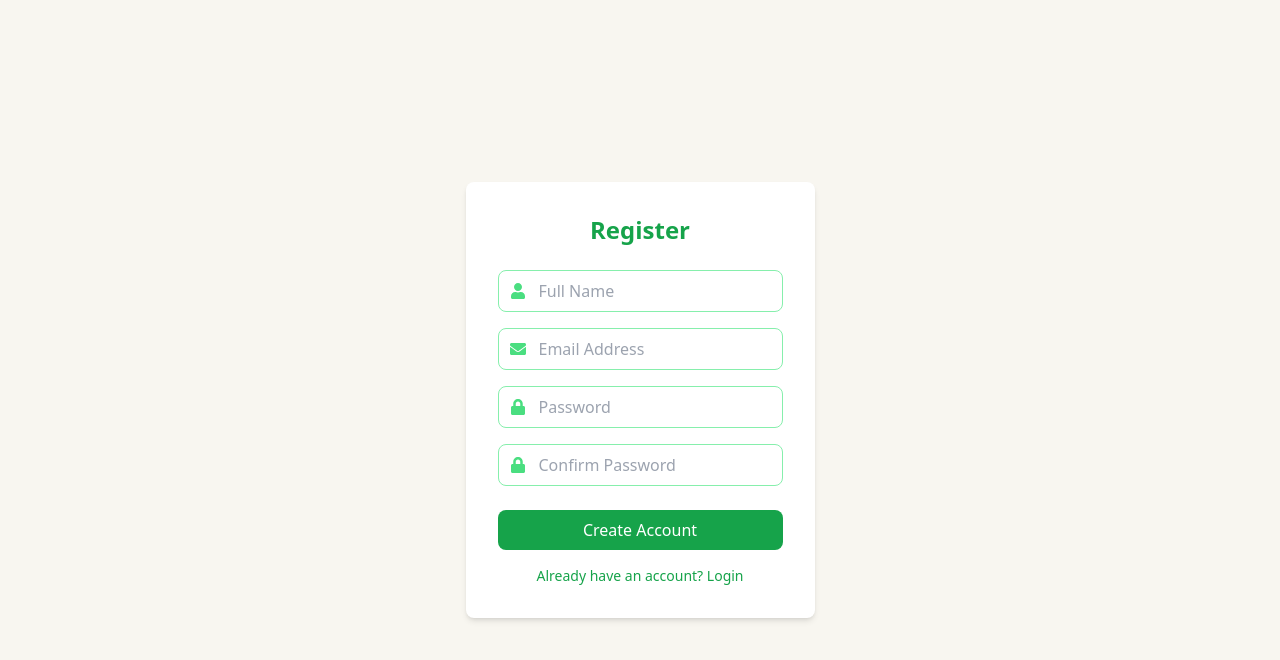
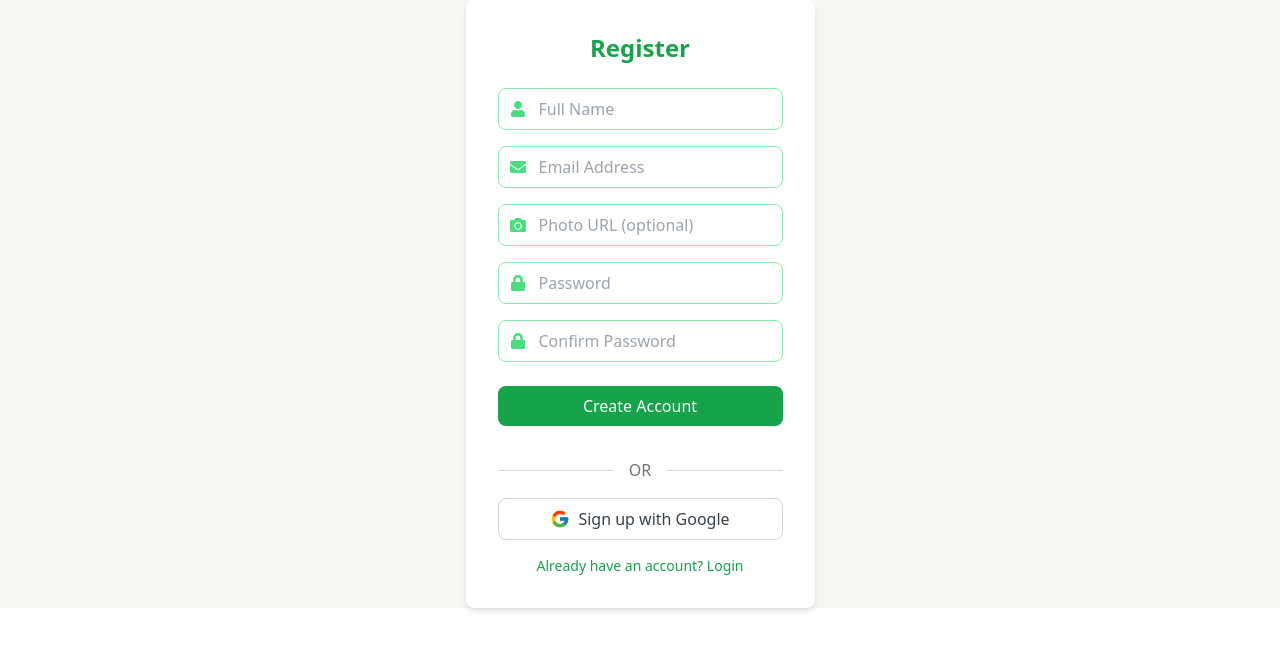
Before and after one commit to choyon001/ecobossy, a React (Vite) app: page /auth/register in a window 1280 px wide. Shown: the top 660 px of the page. Built offline with nearby package versions, Linux system fonts and the light colour scheme; a web font is replaced by a local one.

Commit message:
registration form functionality has been updated

```diff
--- a/package.json
+++ b/package.json
@@ -12,6 +12,7 @@
   "dependencies": {
     "animate.css": "^4.1.1",
     "aos": "^2.3.4",
+    "firebase": "^11.10.0",
     "localforage": "^1.10.0",
     "match-sorter": "^8.0.3",
     "react": "^19.1.0",
@@ -19,6 +20,7 @@
     "react-icons": "^5.5.0",
     "react-router-dom": "^7.6.3",
     "react-simple-image-slider": "^2.4.1",
+    "react-toastify": "^11.0.5",
     "sort-by": "^1.2.0"
   },
   "devDependencies": {
--- a/src/components/Register.jsx
+++ b/src/components/Register.jsx
@@ -1,14 +1,158 @@
-import { FaUser, FaEnvelope, FaLock } from "react-icons/fa";
-import { Link } from "react-router-dom";
+import { useContext, useState } from "react";
+import { FaUser, FaEnvelope, FaLock, FaCamera } from "react-icons/fa";
+import { FcGoogle } from "react-icons/fc";
+import { Link, useNavigate } from "react-router-dom";
+import { Bounce, toast } from "react-toastify";
+import { Authcontext } from "../provider/AuthProvider";
 
 const Register = () => {
+  const { createNewUser, setUser, updateUserInfo, signInWithGoogle } =
+    useContext(Authcontext);
+  const [passwordError, setPasswordError] = useState("");
+  const navigate = useNavigate();
+
+  const validatePassword = (password) => {
+    let isValid = true;
+    let errorMessage = "";
+
+    if (password.length < 6) {
+      isValid = false;
+      errorMessage = "Password must be at least 6 characters long.";
+    } else if (!/[A-Z]/.test(password)) {
+      isValid = false;
+      errorMessage = "Password must contain at least one uppercase letter.";
+    } else if (!/[a-z]/.test(password)) {
+      isValid = false;
+      errorMessage = "Password must contain at least one lowercase letter.";
+    }
+
+    setPasswordError(errorMessage);
+    return isValid;
+  };
+
+  const handleGoogleSignIn = () => {
+    signInWithGoogle()
+      .then((result) => {
+        const user = result.user;
+        setUser(user);
+        navigate("/");
+        toast.success("Google authentication successful!", {
+          position: "top-center",
+          autoClose: 3000,
+          hideProgressBar: false,
+          closeOnClick: false,
+          pauseOnHover: false,
+          draggable: true,
+          progress: undefined,
+          theme: "light",
+          transition: Bounce,
+        });
+      })
+      .catch((error) => {
+        console.error("Google authentication error:", error.message);
+        toast.error("Google authentication failed!", {
+          position: "top-center",
+          autoClose: 3000,
+          hideProgressBar: false,
+          closeOnClick: false,
+          pauseOnHover: false,
+          className: "bg-red-500 text-white",
+          draggable: true,
+          progress: undefined,
+          theme: "light",
+          transition: Bounce,
+        });
+      });
+  };
+
+  const handleRegisterUser = (event) => {
+    event.preventDefault();
+    const form = new FormData(event.target);
+    const fullName = form.get("fullName");
+    const email = form.get("email");
+    const photoURL = form.get("photoURL");
+    const password = form.get("password");
+    const confirmPassword = form.get("confirmPassword");
+
+    if (password !== confirmPassword) {
+      toast.warn("Passwords do not match!", {
+        position: "top-center",
+        autoClose: 3000,
+        hideProgressBar: false,
+        closeOnClick: false,
+        pauseOnHover: false,
+        className: "bg-red-500 text-white",
+        draggable: true,
+        progress: undefined,
+        theme: "light",
+        transition: Bounce,
+      });
+      return;
+    }
+
+    if (!validatePassword(password)) {
+      return;
+    }
+
+    createNewUser(email, password)
+      .then((result) => {
+        const user = result.user;
+        setUser(user);
+        updateUserInfo({ displayName: fullName, photoURL: photoURL })
+          .then(() => {
+            navigate("/");
+            toast.success("Registration successful!", {
+              position: "top-center",
+              autoClose: 3000,
+              hideProgressBar: false,
+              closeOnClick: false,
+              pauseOnHover: false,
+              draggable: true,
+              progress: undefined,
+              theme: "light",
+              transition: Bounce,
+            });
+          })
+          .catch((error) => {
+            console.error("Error updating user information:", error.message);
+            toast.error("Failed to update user information!", {
+              position: "top-center",
+              autoClose: 3000,
+              hideProgressBar: false,
+              closeOnClick: false,
+              pauseOnHover: false,
+              className: "bg-red-500 text-white",
+              draggable: true,
+              progress: undefined,
+              theme: "light",
+              transition: Bounce,
+            });
+          });
+      })
+      .catch((error) => {
+        console.error("Registration error:", error.message);
+        toast.error(error.message || "Registration failed!", {
+          position: "top-center",
+          autoClose: 3000,
+          hideProgressBar: false,
+          closeOnClick: false,
+          pauseOnHover: false,
+          className: "bg-red-500 text-white",
+          draggable: true,
+          progress: undefined,
+          theme: "light",
+          transition: Bounce,
+        });
+      });
+  };
+
   return (
     <div className="max-w-sm mx-auto bg-white p-8 rounded-lg shadow-md">
       <h2 className="text-2xl font-bold text-center text-green-600 mb-6">
         Register
       </h2>
 
-      <form>
+      <form onSubmit={handleRegisterUser}>
         <div className="mb-4">
           <div className="relative">
             <span className="absolute inset-y-0 left-0 flex items-center pl-3">
@@ -16,6 +160,9 @@ const Register = () => {
             </span>
             <input
               type="text"
+              required
+              autoComplete="off"
+              name="fullName"
               className="w-full pl-10 pr-3 py-2 border border-green-300 rounded-lg focus:outline-none focus:ring-2 focus:ring-green-500"
               placeholder="Full Name"
             />
@@ -29,8 +176,26 @@ const Register = () => {
             </span>
             <input
               type="email"
+              name="email"
+              required
+              autoComplete="off"
               className="w-full pl-10 pr-3 py-2 border border-green-300 rounded-lg focus:outline-none focus:ring-2 focus:ring-green-500"
               placeholder="Email Address"
+            />
+          </div>
+        </div>
+
+        <div className="mb-4">
+          <div className="relative">
+            <span className="absolute inset-y-0 left-0 flex items-center pl-3">
+              <FaCamera className="text-green-400" />
+            </span>
+            <input
+              type="url"
+              name="photoURL"
+              autoComplete="off"
+              className="w-full pl-10 pr-3 py-2 border border-green-300 rounded-lg focus:outline-none focus:ring-2 focus:ring-green-500"
+              placeholder="Photo URL (optional)"
             />
           </div>
         </div>
@@ -42,10 +207,17 @@ const Register = () => {
             </span>
             <input
               type="password"
+              name="password"
+              required
+              autoComplete="off"
               className="w-full pl-10 pr-3 py-2 border border-green-300 rounded-lg focus:outline-none focus:ring-2 focus:ring-green-500"
               placeholder="Password"
+              onChange={(e) => validatePassword(e.target.value)}
             />
           </div>
+          {passwordError && (
+            <p className="text-red-500 text-xs mt-1">{passwordError}</p>
+          )}
         </div>
 
         <div className="mb-6">
@@ -55,6 +227,9 @@ const Register = () => {
             </span>
             <input
               type="password"
+              name="confirmPassword"
+              required
+              autoComplete="off"
               className="w-full pl-10 pr-3 py-2 border border-green-300 rounded-lg focus:outline-none focus:ring-2 focus:ring-green-500"
               placeholder="Confirm Password"
             />
@@ -63,9 +238,24 @@ const Register = () => {
 
         <button
           type="submit"
-          className="w-full bg-green-600 text-white py-2 px-4 rounded-lg hover:bg-green-700 transition"
+          className="w-full bg-green-600 text-white py-2 px-4 rounded-lg hover:bg-green-700 transition mb-4"
         >
           Create Account
+        </button>
+
+        <div className="flex items-center my-4">
+          <div className="flex-grow border-t border-gray-300"></div>
+          <span className="mx-4 text-gray-500">OR</span>
+          <div className="flex-grow border-t border-gray-300"></div>
+        </div>
+
+        <button
+          type="button"
+          onClick={handleGoogleSignIn}
+          className="w-full flex items-center justify-center gap-2 bg-white text-gray-700 py-2 px-4 rounded-lg border border-gray-300 hover:bg-gray-50 transition"
+        >
+          <FcGoogle className="text-xl" />
+          Sign up with Google
         </button>
       </form>
 
@@ -78,4 +268,5 @@ const Register = () => {
     </div>
   );
 };
+
 export default Register;
--- a/src/components/pages/Auth.jsx
+++ b/src/components/pages/Auth.jsx
@@ -5,7 +5,7 @@ const Auth = () => {
     return (
         <div>
 
-            <div className="flex justify-center items-center h-screen bg-[#F8F6F0]">
+            <div className="flex justify-center items-center  bg-[#F8F6F0]">
                 <Outlet></Outlet>
             </div>
 
--- /dev/null
+++ b/src/firebase/firebase.config.js
@@ -0,0 +1,19 @@
+// Import the functions you need from the SDKs you need
+import { initializeApp } from "firebase/app";
+// TODO: Add SDKs for Firebase products that you want to use
+// https://firebase.google.com/docs/web/setup#available-libraries
+
+// Your web app's Firebase configuration
+const firebaseConfig = {
+  apiKey: import.meta.env.VITE_apiKey,
+  authDomain: import.meta.env.VITE_authDomain,
+  projectId: import.meta.env.VITE_projectId,
+  storageBucket: import.meta.env.VITE_storageBucket,
+  messagingSenderId: import.meta.env.VITE_messagingSenderId,
+  appId: import.meta.env.VITE_appId,
+};
+
+// Initialize Firebase
+const app = initializeApp(firebaseConfig);
+
+export default app;
--- a/src/main.jsx
+++ b/src/main.jsx
@@ -4,11 +4,12 @@ import './index.css'
 import { RouterProvider } from 'react-router-dom'
 import router from './routes/router.jsx'
 import AuthProvider from './provider/AuthProvider.jsx'
-
+import { ToastContainer } from 'react-toastify';
 createRoot(document.getElementById('root')).render(
   <StrictMode>
     <AuthProvider>
       <RouterProvider router={router} />
+       <ToastContainer />
     </AuthProvider>
   </StrictMode>,
 )
```
Also changed, not shown: src/provider/AuthProvider.jsx (+24 -7 lines), 2 other files (tests, documents, lock files or other folders).
